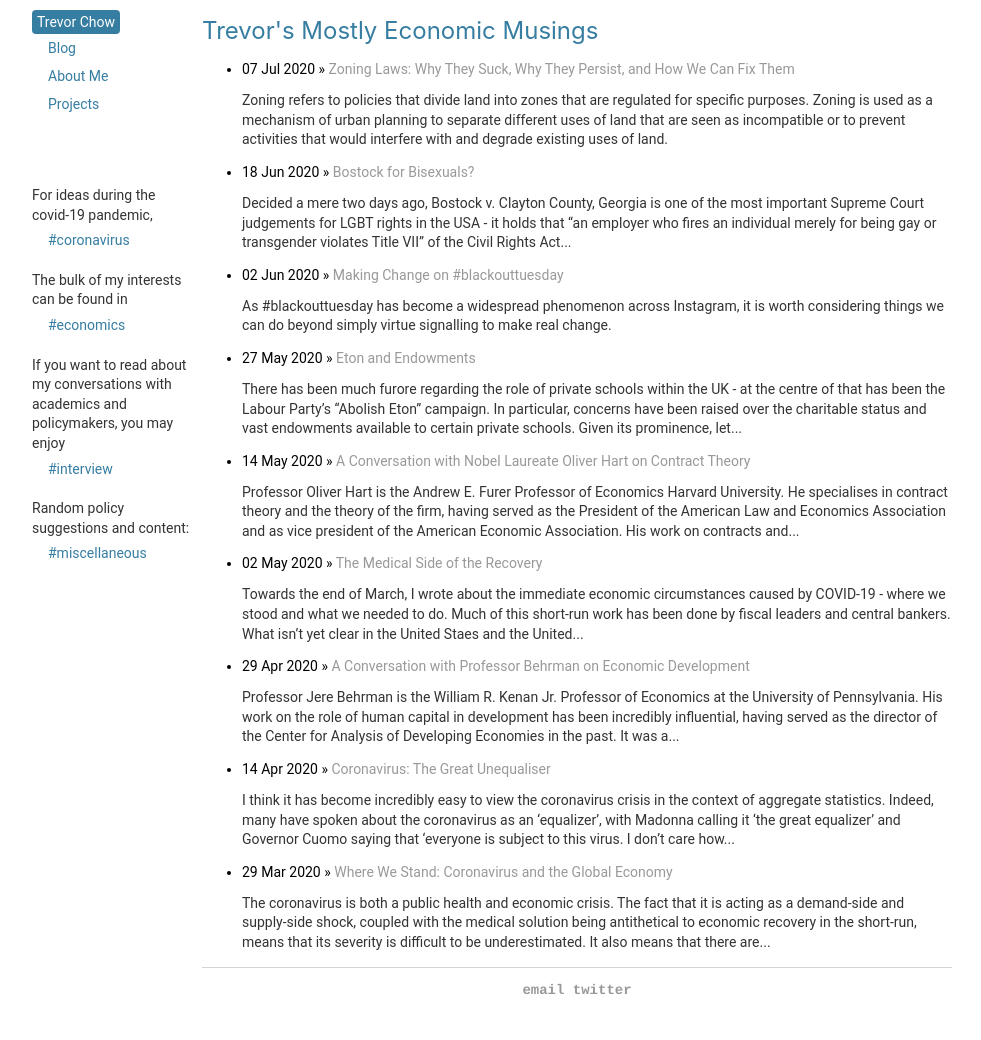
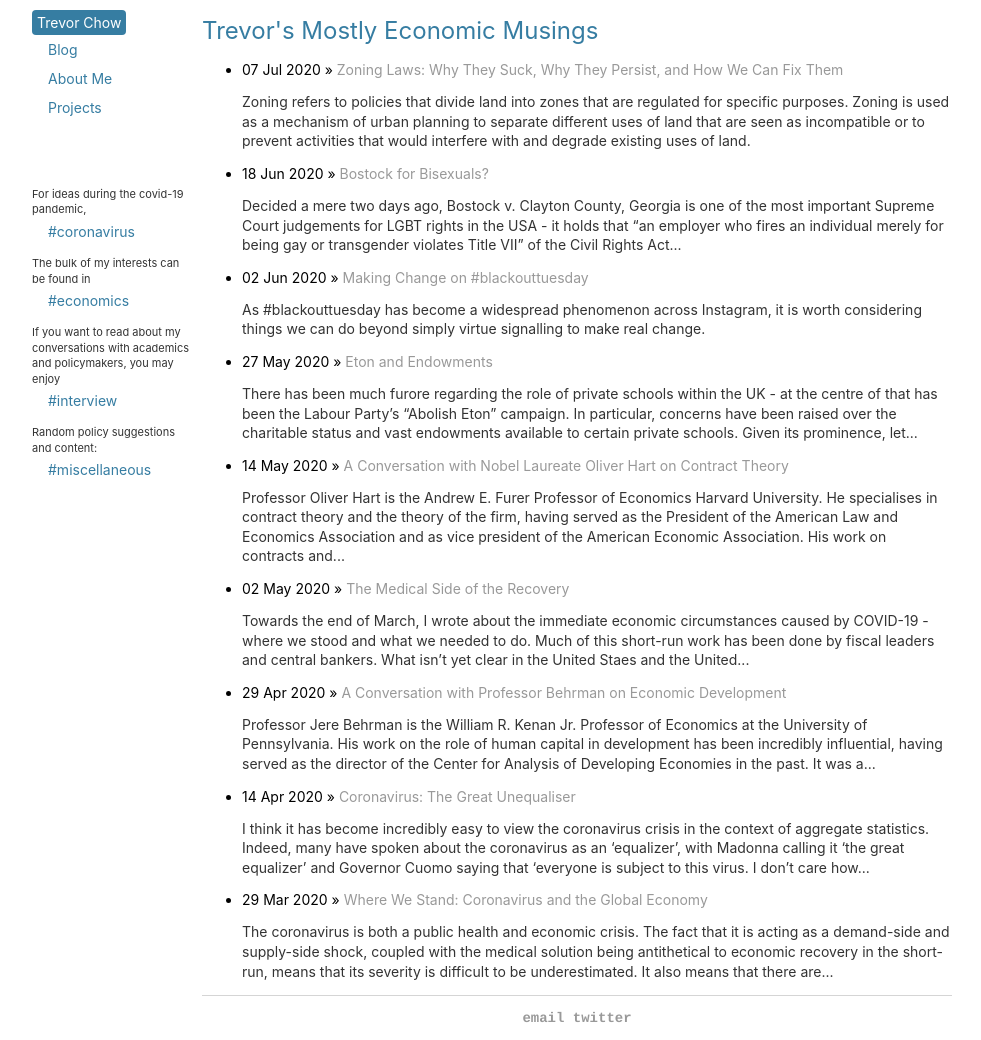
Before and after one commit to tmychow/tmychow.github.io, a Jekyll site: the page built from index.html, in a window 1280 px wide and 1040 px high. Shown: the whole window, without its empty margins (28-1009 px from the left). Built offline with Jekyll 4.4.1, drawn with Linux system fonts in a browser that asks for light colours.

Commit message:
Update main.css

```diff
--- a/css/main.css
+++ b/css/main.css
@@ -27,7 +27,7 @@ a:hover {
     text-align: center;
     border-radius: 4px;
 }
-.sidenav .p {
+.sidenav p {
     font-size:11px;
 }
 h1 {
@@ -38,21 +38,21 @@ h1 {
 }
 h4 {
     font-size: 18px;
-    font-family: Roboto, Montserrat, Arial, monospace;
+    font-family: 'Inter', -apple-system, BlinkMacSystemFont, 'Segoe UI', Roboto, Montserrat, Arial, monospace;
 }
 p {
     font-size: 14px;
-    font-family: Roboto, Montserrat, Arial, monospace;
+    font-family: 'Inter', -apple-system, BlinkMacSystemFont, 'Segoe UI', Roboto, Montserrat, Arial, monospace;
     line-height: 1.4em;
     color: #333;
 }
 ul {
     font-size: 14px;
-    font-family: Roboto, Montserrat, Arial, monospace;
+    font-family: 'Inter', -apple-system, BlinkMacSystemFont, 'Segoe UI', Roboto, Montserrat, Arial, monospace;
 }
 ol {
     font-size: 14px;
-    font-family: Roboto, Montserrat, Arial, monospace;
+    font-family: 'Inter', -apple-system, BlinkMacSystemFont, 'Segoe UI', Roboto, Montserrat, Arial, monospace;
 }
 footer {
     border-top: 1px solid #d5d5d5;
@@ -74,7 +74,7 @@ footer {
   padding: 6px 8px 6px 16px;
   text-decoration: none;
   font-size: 14px;
-  font-family: Roboto, Montserrat, Arial, monospace;
+  font-family: 'Inter', -apple-system, BlinkMacSystemFont, 'Segoe UI', Roboto, Montserrat, Arial, monospace;
   color: #367DA2;
   display: block;
   text-align: left;
```
